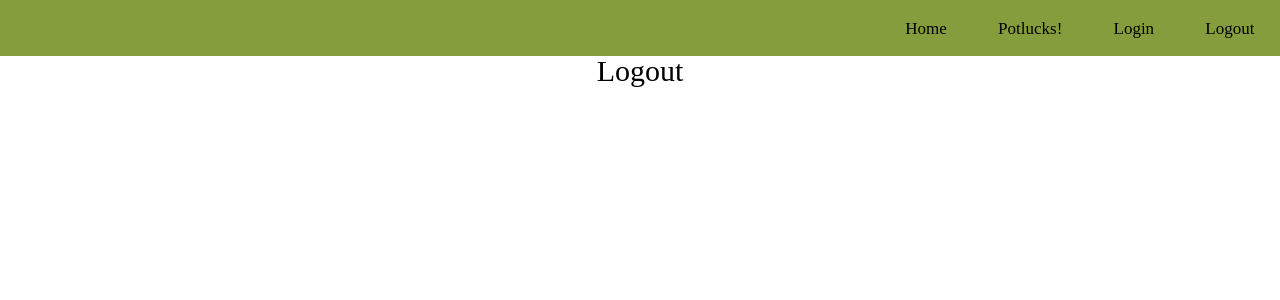
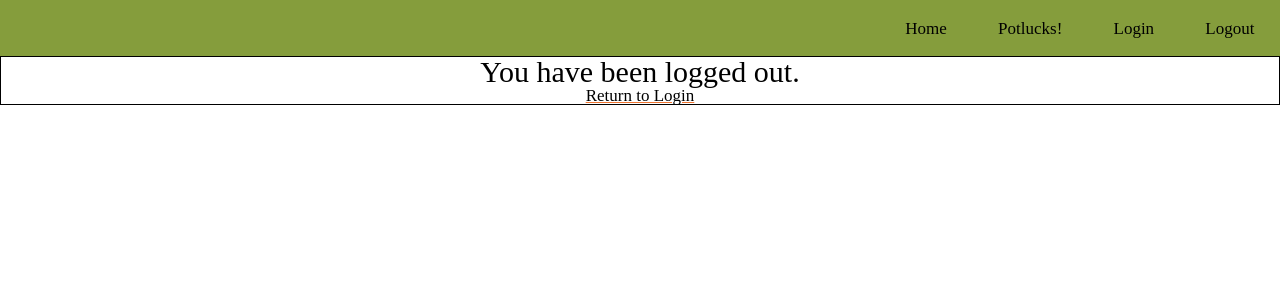
Before and after one commit to Build-Week-potluck-planner-9/front-end, a React (Create React App) app in the folder buildweek-potluck/: page /logout in a window 1280 px wide. Shown: the top 300 px of the page. Built offline with nearby package versions, Linux system fonts and the light colour scheme; no server answers; sample sign-in values are in the browser's storage.

Commit message:
Added styling to logout page

```diff
--- a/buildweek-potluck/src/Components/Logout.js
+++ b/buildweek-potluck/src/Components/Logout.js
@@ -1,6 +1,28 @@
 import React, { useEffect } from 'react';
 import { useHistory } from 'react-router-dom';
 import axiosWithAuth from '../utils/axiosWithAuth';
+import styled from 'styled-components'
+import { Link } from 'react-router-dom'
+
+const LogoutStyle = styled.div`
+
+    // background-color: #F9F1D9;
+    // min-height: 100%;
+    // color: #859D3C;
+
+    // h1 {
+    //     font-size: 5em;
+    //     padding-bottom: 5%;
+    //     padding-top: 5%;
+    //     font-weight: bold;
+    // }
+
+    .links{
+        text-decoration: underline #ED732E;
+    }
+
+	border: black 1px solid;
+`
 
 export default function Logout() {
 	const { push } = useHistory();
@@ -28,8 +50,11 @@ export default function Logout() {
 	}, []);
 
 	return (
+		<LogoutStyle>
 		<section className='logout'>
-			<h1>Logout</h1>
+			<h1>You have been logged out.</h1>
+			<Link className='links' to='/login'>Return to Login</Link>
 		</section>
+		</LogoutStyle>
 	);
 }
```
